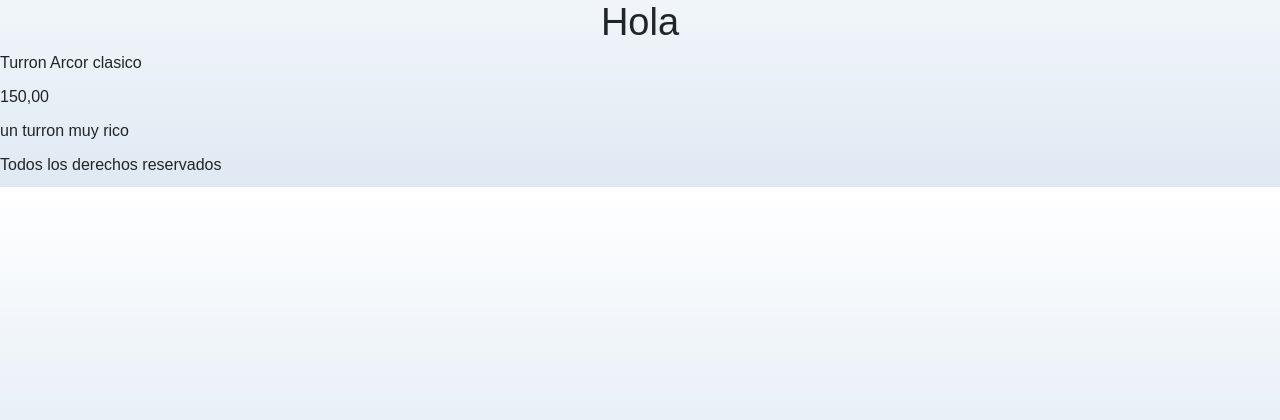
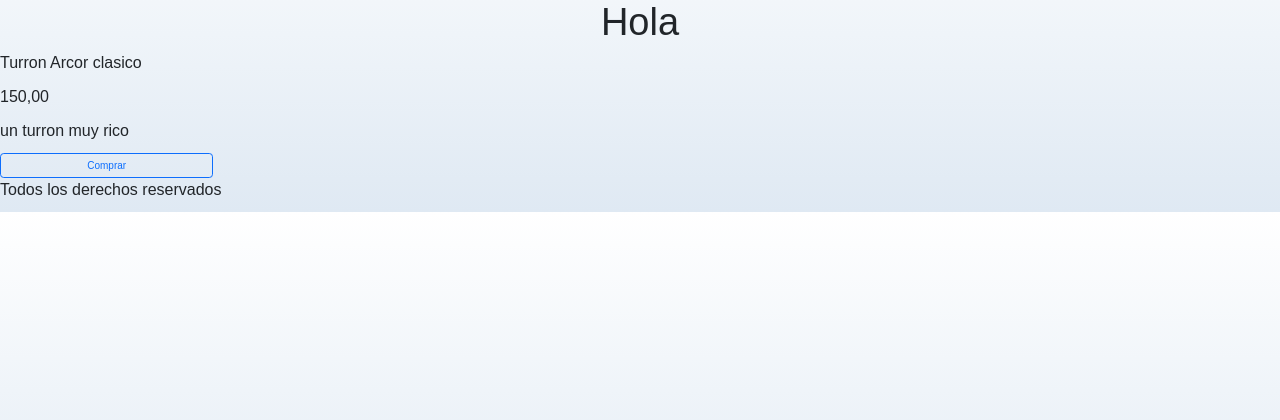
Before and after one commit to JoacoMazza/ATodaMaquina, a Django app: page /producto/ in a window 1280 px wide. Shown: the part 144-564 px from the top of the page. Run offline with Django 4.2, Linux system fonts and the light colour scheme; data comes from the database, SQL or seed files in the repository.

Commit message:
agregado boton de compra

```diff
--- a/project/apps/producto/templates/producto/index.html
+++ b/project/apps/producto/templates/producto/index.html
@@ -3,8 +3,8 @@
 
     {% block INDEX_CONTENIDO %}
         {% if user.is_staff %}
-            <a href="{% url 'producto:producto_create' %}">Crear Asesoria</a><br>
-            <a href="{% url 'producto:producto_list' %}">Listar Asesoria</a><br>
+            <a href="{% url 'producto:producto_create' %}" type="button" class="btn btn-primary col-10">Crear Asesoria</a><br>
+            <a href="{% url 'producto:producto_list' %} type="button" class="btn btn-primary col-10">Listar Asesoria</a><br>
         {% endif %}
 
 
@@ -15,6 +15,7 @@
             {% if object.productos.imagen.url %}
                 <img src="{{ object.productos.imagen.url }}" alt="imagen">
             {% endif %}
+            <a href="#" type="button" class="btn btn-outline-primary col-2">Comprar</a>
         {% endfor %}
 
     {% endblock INDEX_CONTENIDO %}
```
